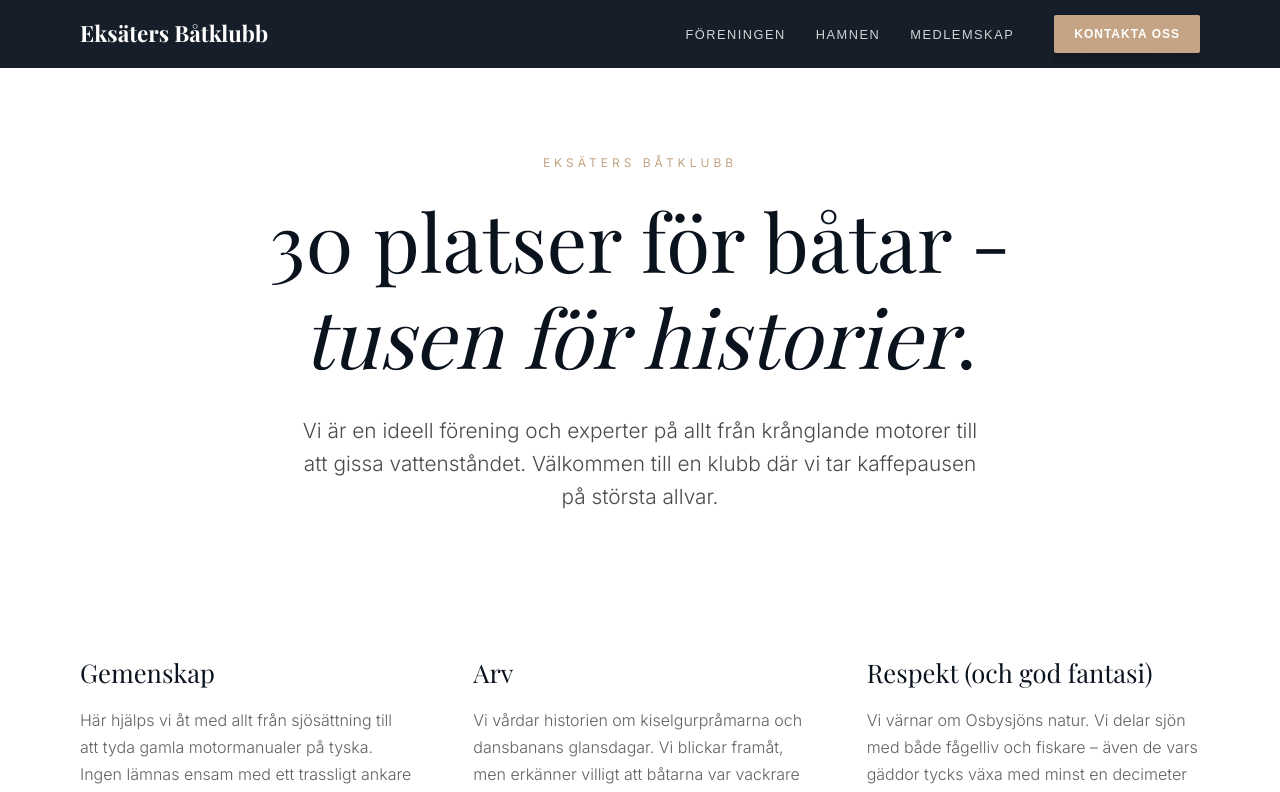
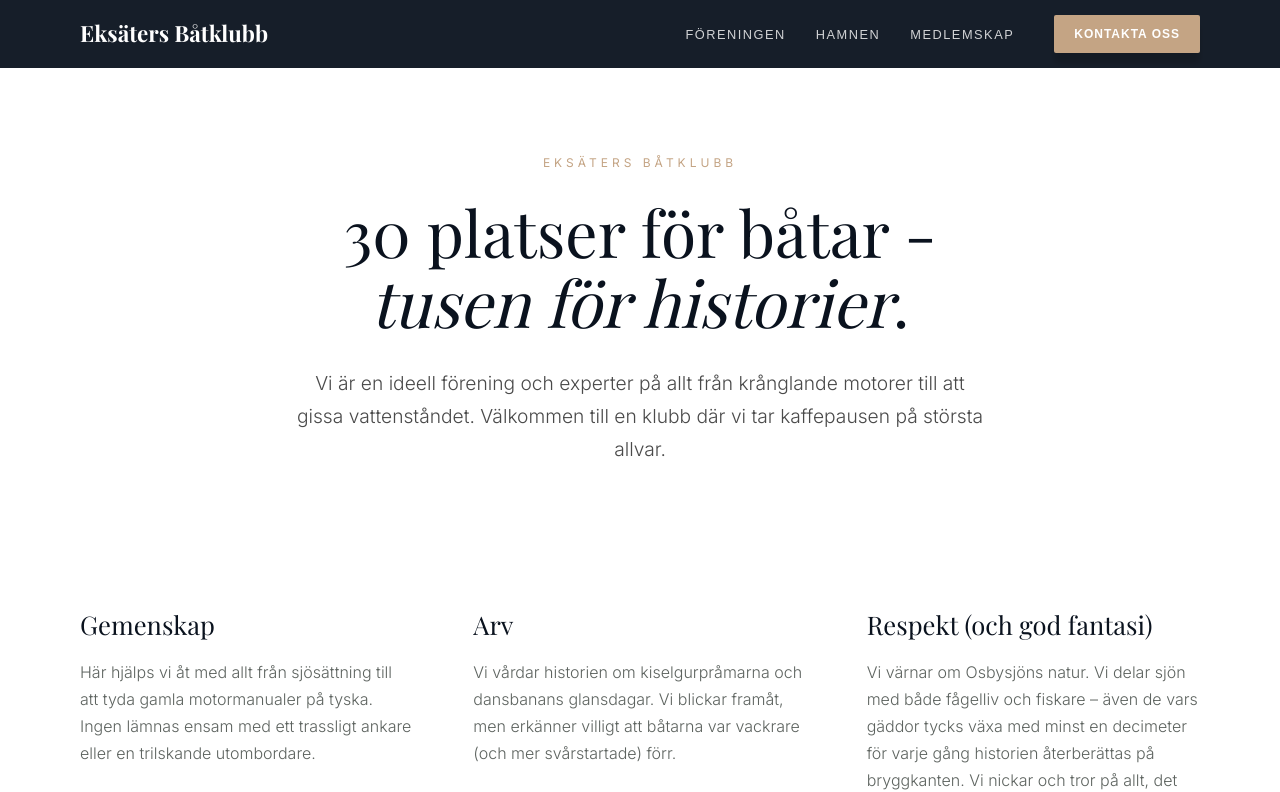
Before and after one commit to christofercodes-dev/Eksater-batklubb, a Next.js app: page /about in a window 1280 px wide. Shown: the top 792 px of the page. Built offline with nearby package versions, Linux system fonts and the light colour scheme.

Commit message:
ändring av textstorlek

```diff
--- a/app/about/About.module.css
+++ b/app/about/About.module.css
@@ -3,7 +3,8 @@
 .pageWrapper {
     background-color: #ffffff;
     color: #0a121e;
-    overflow-x: hidden; /* Förhindrar skroll i sidled på mobil */
+    overflow-x: hidden;
+    /* Förhindrar skroll i sidled på mobil */
 }
 
 .container {
@@ -26,20 +27,16 @@
     text-transform: uppercase;
     letter-spacing: 4px;
     color: #c4a484;
-    margin-bottom: 20px;
+    margin-bottom: 25px;
     display: block;
 }
 
 .mainTitle {
     font-family: 'Playfair Display', serif;
-    /* ÄNDRING: Sänkt startvärde från 2.8rem till 1.7rem */
-    font-size: clamp(1.7rem, 8vw, 5rem);
-    line-height: 1.2;
-    margin: 0 auto 30px;
+    font-size: clamp(2.5rem, 6vw, 4rem);
+    line-height: 1.1;
+    margin-bottom: 30px;
     font-weight: 400;
-    max-width: 900px;
-    word-wrap: break-word;
-    overflow-wrap: break-word;
 }
 
 .mainTitle i {
@@ -51,8 +48,8 @@
     max-width: 700px;
     margin: 0 auto;
     font-family: 'Inter', sans-serif;
-    font-size: clamp(1rem, 4vw, 1.3rem);
-    line-height: 1.6;
+    font-size: clamp(1.1rem, 2vw, 1.2rem);
+    line-height: 1.7;
     color: #4a4a4a;
     font-weight: 300;
 }
```
Lines whose indentation alone changed are shown as unchanged.
